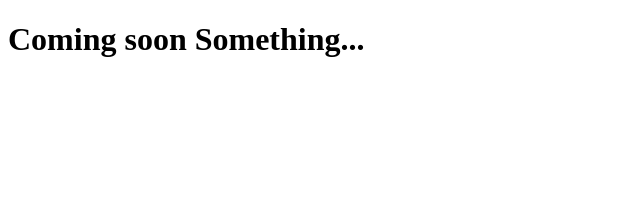
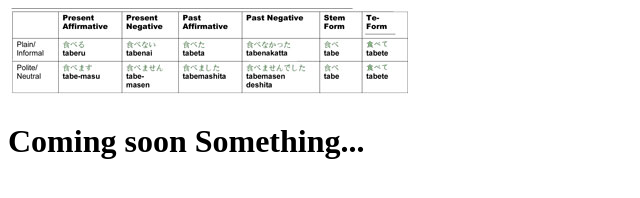
Before and after one commit to Lukaszk01/git-101, a plain HTML site: page index.html in a window 1280 px wide. Shown: the whole page, without its empty margins (0-640 px from the left). Drawn offline with Linux system fonts and the light colour scheme.

Commit message:
Added image

```diff
--- a/index.html
+++ b/index.html
@@ -2,6 +2,7 @@
 <html>
 <head></head>
 <body>
+	<img src="357354.image0.jpg" alt="">
 <h1>Coming soon Something...</h1>
 </body>
 </html>
```
Also changed, not shown: 357354.image0.jpg (added).
